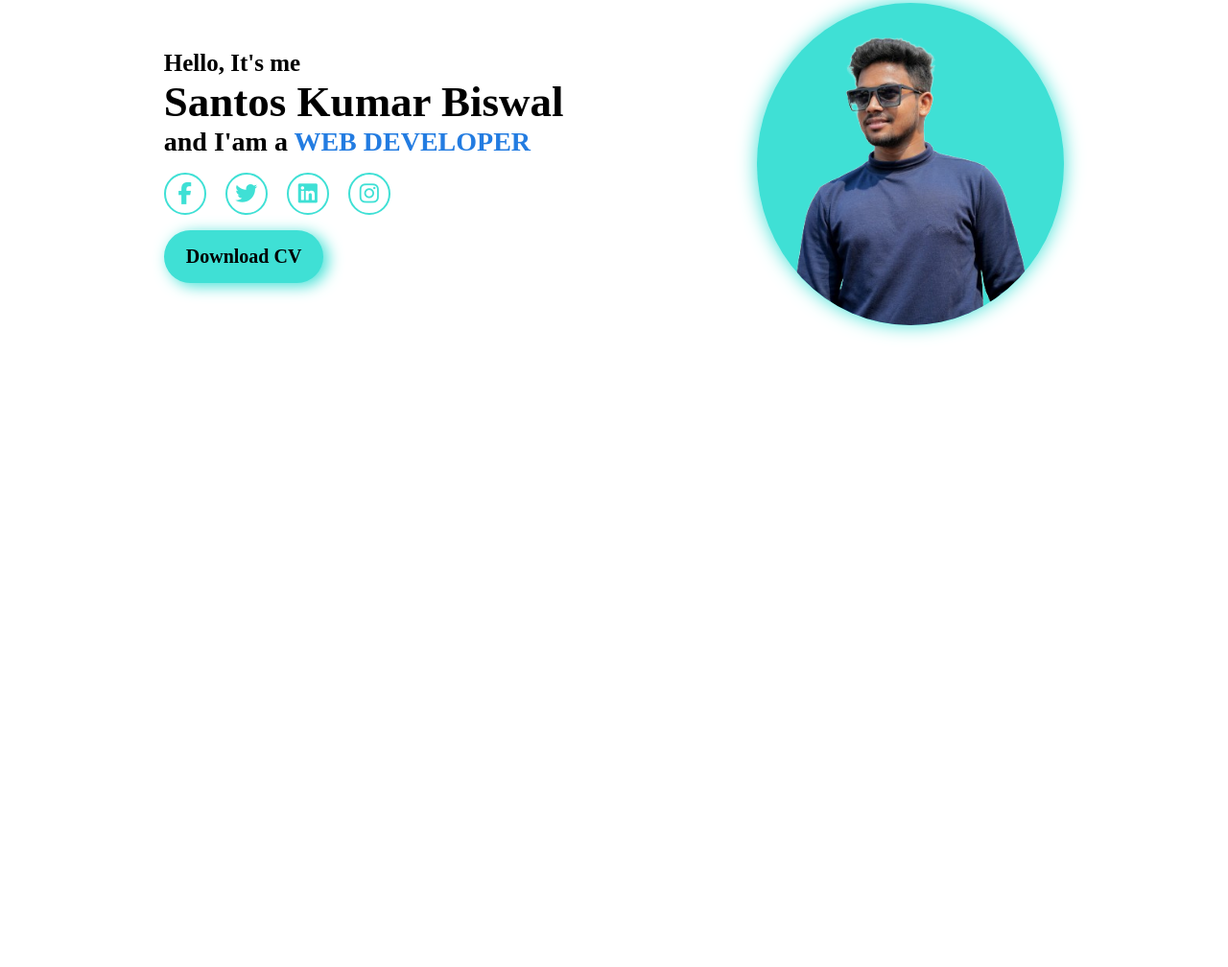
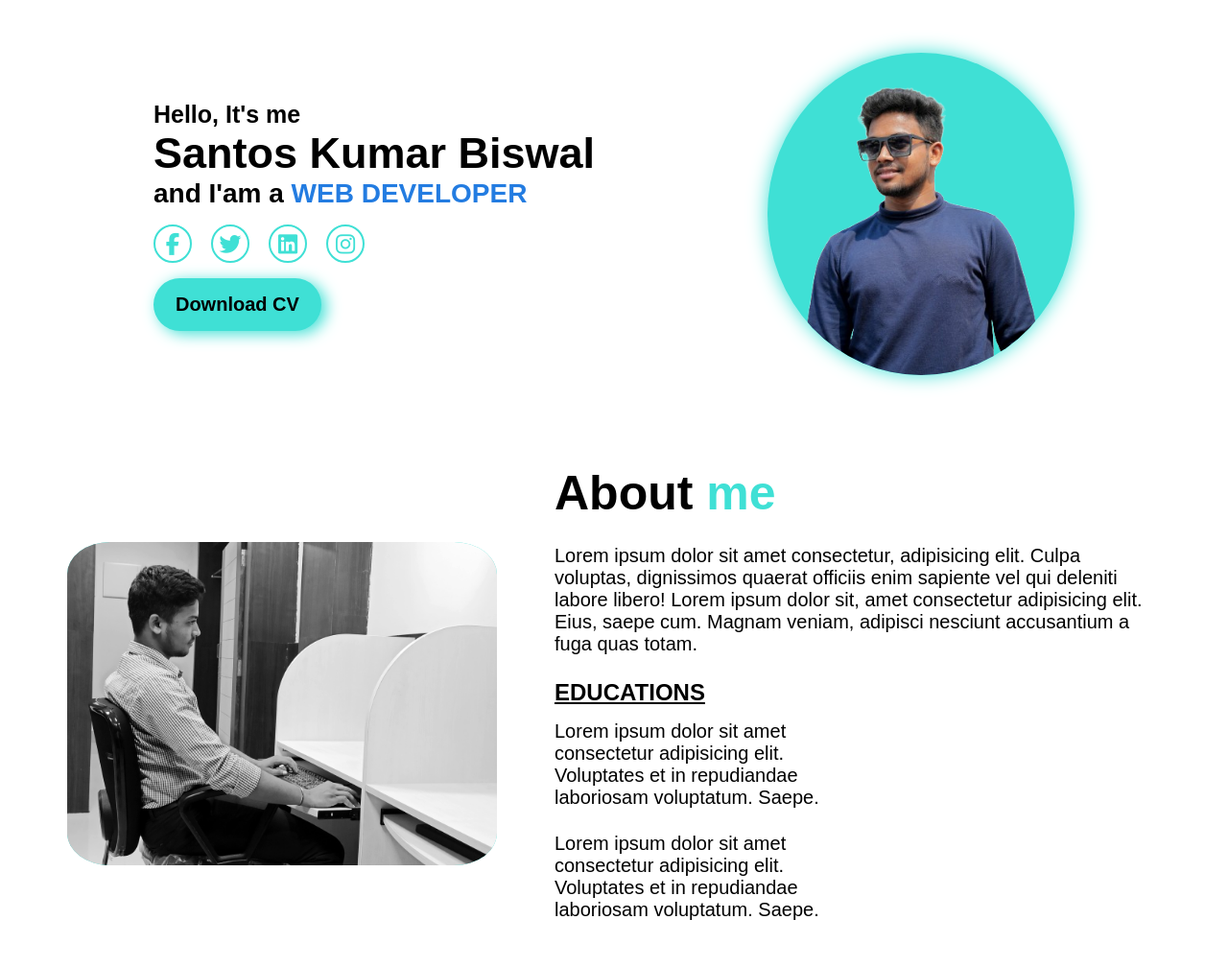
Before and after one commit to santos021/OIBSIP, a plain HTML site: page Task2/index.html in a window 1280 px wide. Shown: the part 145-1153 px from the top of the page at 96% size. Before the commit the page ends 800 px from the top, so only its background shows below. Drawn offline with Linux system fonts and the light colour scheme.

Commit message:
about me section updated partly...

```diff
--- a/Task2/index.html
+++ b/Task2/index.html
@@ -35,7 +35,7 @@
                     <a href="#"><i class="fa-brands fa-linkedin"></i></a>
                     <a href="#"><i class="fa-brands fa-instagram"></i></a>
                 </div>
-                <a href="" class="btn">Download CV</a>
+                <a href="#" class="btn">Download CV</a>
             </div>
             <div class="img">
                 <img src="/Task2/images/rm-bg.png" alt="">
@@ -43,6 +43,29 @@
         </div>
     </section>
 
+    <section class="about" id="about">
+        <div class="about-content">
+            <div class="img-2">
+                <img src="/Task2/images/img2.jpg" alt="">
+            </div>
+            <div class="about-me">
+                <h1 class="heading">About <span>me</span></h1>
+                <p>Lorem ipsum dolor sit amet consectetur, adipisicing elit. Culpa voluptas, dignissimos quaerat
+                    officiis enim sapiente vel qui deleniti labore libero! Lorem ipsum dolor sit, amet consectetur
+                    adipisicing elit. Eius, saepe cum. Magnam veniam, adipisci nesciunt accusantium a fuga quas totam.
+                </p>
+                <div class="education">
+                    <h2>Educations</h2>
+                    <p>Lorem ipsum dolor sit amet consectetur adipisicing elit. Voluptates et in repudiandae laboriosam
+                        voluptatum. Saepe.</p>
+                    <p>Lorem ipsum dolor sit amet consectetur adipisicing elit. Voluptates et in repudiandae laboriosam
+                        voluptatum. Saepe.</p>
+                </div>
+            </div>
+
+        </div>
+    </section>
+
 
 </body>
 
--- a/Task2/style2.css
+++ b/Task2/style2.css
@@ -1,10 +1,13 @@
 * {
     padding: 0;
     margin: 0;
+    box-sizing: border-box;
+    font-family: 'Poppins', sans-serif;
 }
 
 body {
     background-color: white;
+    scroll-behavior: smooth;
 }
 .navbar {
     background-color: rgb(63, 224, 213);
@@ -14,13 +17,16 @@ body {
     align-items: center;
     /* flex-direction: row; */
     /* border: 2px solid black; */
+    position: fixed;
+    top: 0;
+    left: 0;
+    right: 0;
 }
 
 .navbar h2 > a {
     text-decoration: none;
     color: black;
     font-size: 26px;
-    font-family: 'Times New Roman', Times, serif;
 }
 .nav-items ul {
     display: flex;
@@ -30,12 +36,12 @@ body {
     /* border: 2px solid black; */
     font-size: 23px;
     font-weight: 600;
-    font-family: 'Times New Roman', Times, serif;
     cursor: pointer;
 }
 
 .nav-items ul > li {
     list-style: none;
+    font-size: 20px;
 
 }
 .nav-items ul > li > a {
@@ -44,8 +50,8 @@ body {
 }
 
 .nav-items ul > li > a:hover {
-    text-decoration: underline;
-    color: brown;
+    /* text-decoration: underline; */
+    color: rgb(63, 19, 184);
 }
 
 .home-content {
@@ -55,6 +61,7 @@ body {
     /* border: 2px solid red; */
     padding: 20px;
     margin: 50px;
+    margin-top: 180px;
 }
 
 .contents h3 {
@@ -123,3 +130,45 @@ body {
     background-color: #3fe0d5;
     box-shadow: 0 0 20px #3fe0d5;
 }
+
+.about-content {
+    display: flex;
+    justify-content: space-around;
+    align-items: center;
+    /* border: 2px solid red; */
+    padding: 20px;
+    margin: 50px;
+}
+
+.img-2 img {
+    width: 35vw;
+    /* border: 2px solid green; */
+    border-radius: 10%;
+    background-color: #3fe0d5;
+    /* box-shadow: 0 0 20px #3fe0d5; */
+}
+.about-me {
+    margin-left: 60px;
+    /* border: 2px solid blue; */
+}
+.about-me .heading {
+    font-size: 50px;
+    margin-bottom: 25px;
+}
+.about-me span {
+    color: #3fe0d5;
+}
+
+.about-me p {
+    font-size: 20px;
+    margin-bottom: 25px;
+}
+.about-me .education {
+    /* border: 2px solid orangered; */
+    width: 50%;
+}
+.education h2 {
+    text-decoration: underline;
+    text-transform: uppercase;
+    margin-bottom: 15px;
+}
```
